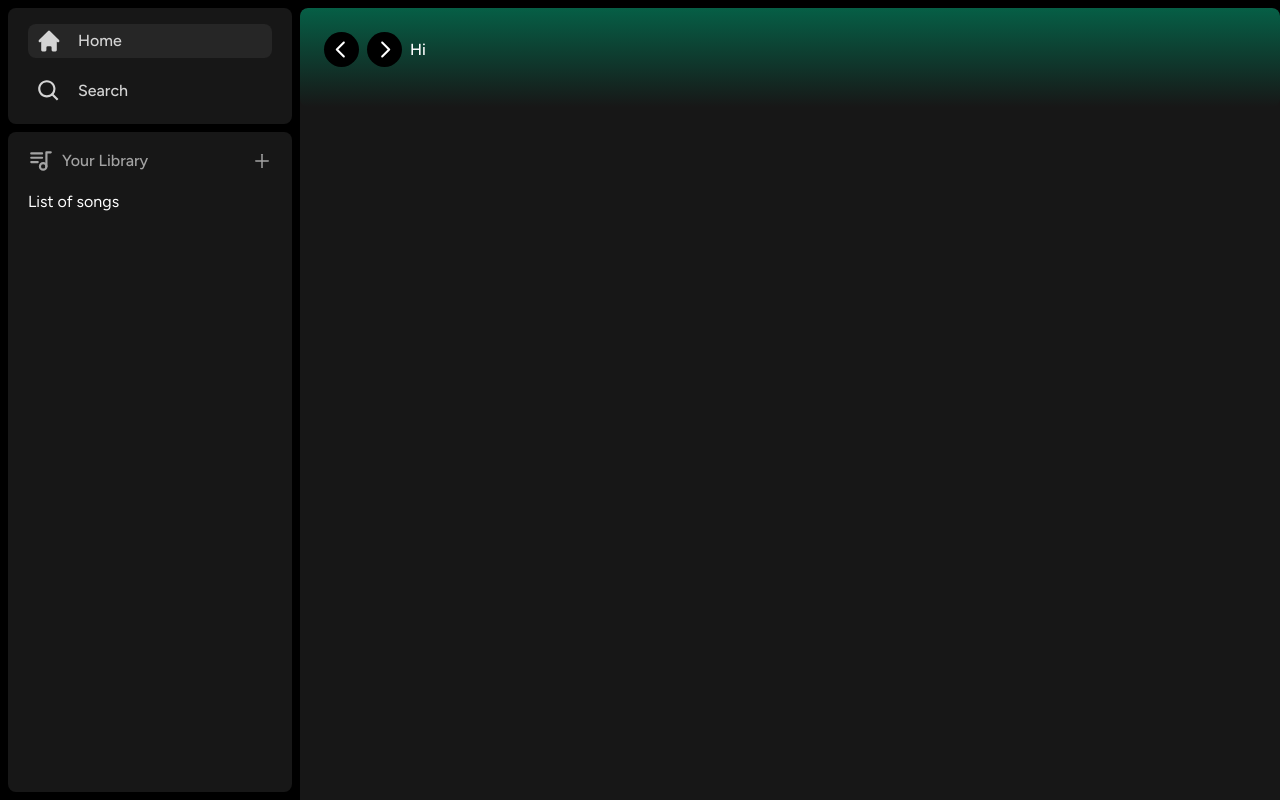
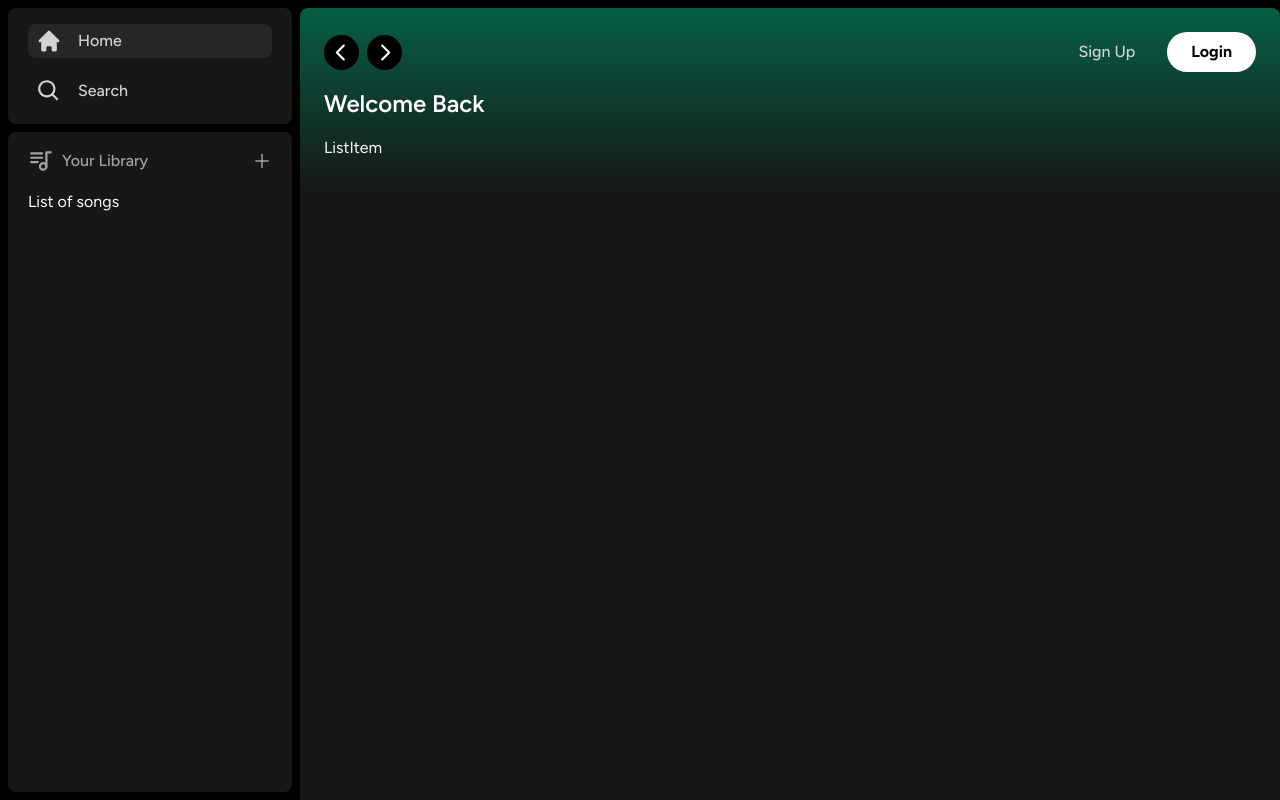
Before and after one commit to bimashazaman/Music-Vibes, a Next.js app: page / in a window 1280 px wide. Built offline with nearby package versions, Linux system fonts and the light colour scheme.

Commit message:
Layouting

```diff
--- a/app/(site)/page.tsx
+++ b/app/(site)/page.tsx
@@ -1,3 +1,4 @@
+import ListItem from '@/components/Container/ListItem/ListItem'
 import Header from '@/components/partials/Header'
 
 export default function Home() {
@@ -13,7 +14,23 @@ export default function Home() {
     overflow-y-auto
   '
     >
-      <Header>Hi</Header>
+      <Header>
+        <div className='mb-2 mt-2'>
+          <h1 className='text-2xl font-semibold text-white'>Welcome Back</h1>
+          <div
+            className='
+              grid
+              grid-cols-1
+              sm:grid-cols-2
+              xl:grid-cols-3
+              2xl:grid-cols-4
+              gap-3
+              mt-4'
+          >
+            <ListItem />
+          </div>
+        </div>
+      </Header>
     </div>
   )
 }
--- /dev/null
+++ b/components/Buttons/Button.tsx
@@ -0,0 +1,42 @@
+import { forwardRef } from 'react'
+import { twMerge } from 'tailwind-merge'
+
+interface ButtonProps extends React.ButtonHTMLAttributes<HTMLButtonElement> {}
+
+const Button = forwardRef<HTMLButtonElement, ButtonProps>(
+  ({ children, className, disabled, type = 'button', ...props }, ref) => {
+    return (
+      <button
+        ref={ref}
+        type={type}
+        disabled={disabled}
+        className={twMerge(
+          `w-full
+          rounded-full
+            bg-green-500
+            hover:bg-green-600
+            text-black
+            font-bold
+            py-2
+            px-4
+            focus:outline-none
+            focus:ring-2
+            focus:ring-green-600
+            focus:ring-opacity-50
+            transition
+            disabled:opacity-50
+            disabled:cursor-not-allowed
+                    `,
+          className
+        )}
+        {...props}
+      >
+        {children}
+      </button>
+    )
+  }
+)
+
+Button.displayName = 'Button'
+
+export default Button
--- /dev/null
+++ b/components/Container/ListItem/ListItem.tsx
@@ -0,0 +1,5 @@
+const ListItem = () => {
+  return <div>ListItem</div>
+}
+
+export default ListItem
--- a/components/partials/Header.tsx
+++ b/components/partials/Header.tsx
@@ -5,6 +5,7 @@ import { twMerge } from 'tailwind-merge'
 import { RxCaretLeft, RxCaretRight } from 'react-icons/rx'
 import { HiHome } from 'react-icons/hi'
 import { BiSearch } from 'react-icons/bi'
+import Button from '../Buttons/Button'
 
 interface HeaderProps {
   children: React.ReactNode
@@ -94,7 +95,6 @@ const Header = ({ children, className }: HeaderProps) => {
               onClick={() => router.forward()}
             />
           </button>
-          <span className=' text-white font-medium text-md'>{children}</span>
         </div>
         <div className='flex md:hidden gap-x-2 items-center'>
           <button
@@ -128,7 +128,29 @@ const Header = ({ children, className }: HeaderProps) => {
             <BiSearch className='text-black' size={20} />
           </button>
         </div>
+        <div className='flex justify-between items-center gap-x-4'>
+          <>
+            <div>
+              <Button
+                className=' bg-transparent text-neutral-300 font-medium'
+                onClick={() => {}}
+              >
+                Sign Up
+              </Button>
+            </div>
+            {/* login */}
+            <div>
+              <Button
+                className=' bg-white text-black px-6 py-2'
+                onClick={() => {}}
+              >
+                Login
+              </Button>
+            </div>
+          </>
+        </div>
       </div>
+      {children}
     </div>
   )
 }
```
